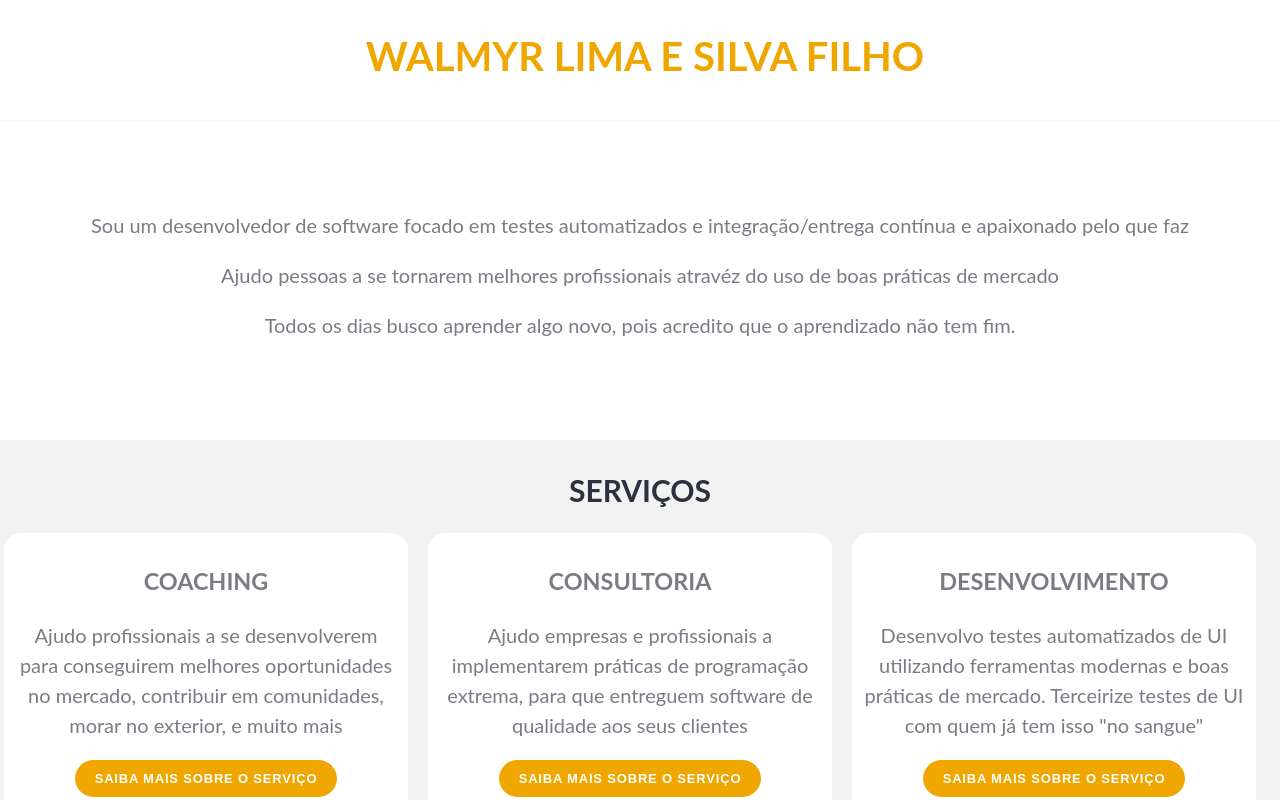
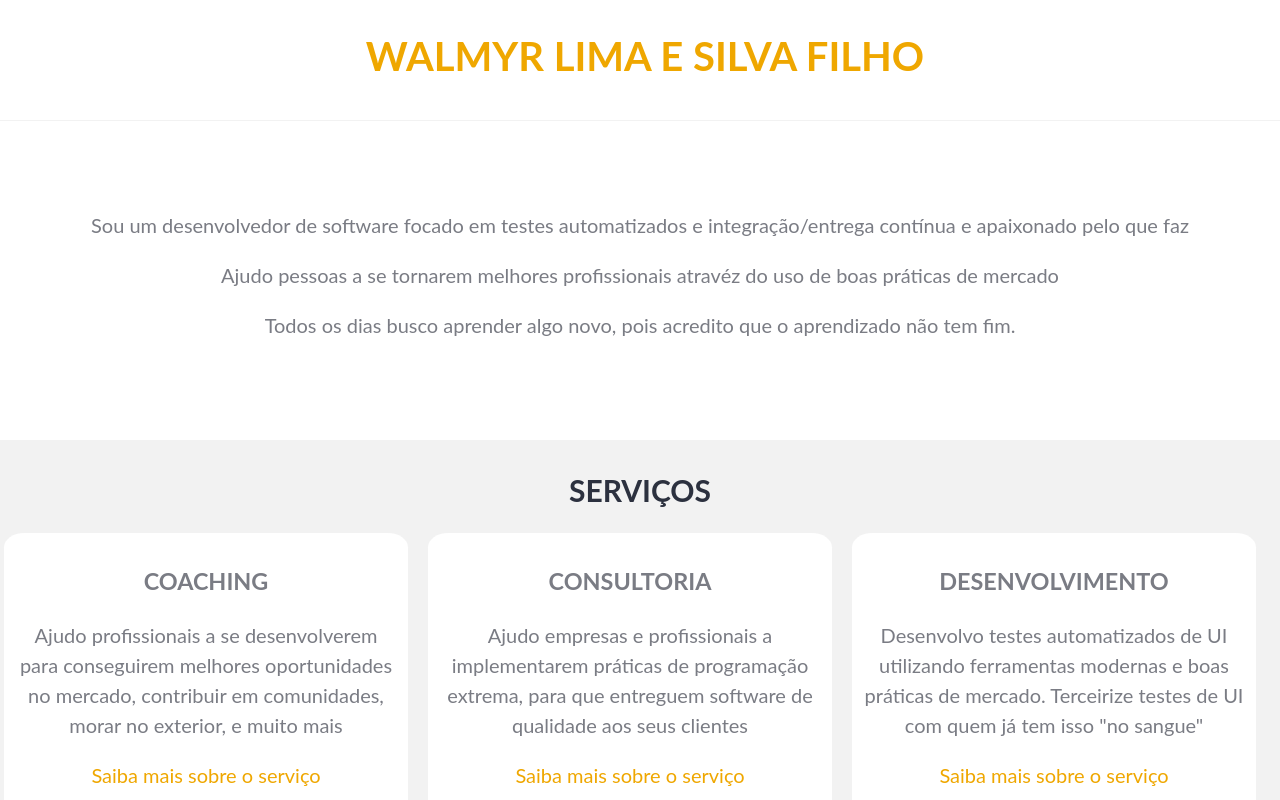
Before and after one commit to wlsf82/-walmyr-filho-react, a React (Create React App) app: page / in a window 1280 px wide. Shown: the top 800 px of the page. Built offline with nearby package versions, Linux system fonts and the light colour scheme.

Commit message:
change button component to be an anchor and to accept other props

```diff
--- a/src/components/Button/index.js
+++ b/src/components/Button/index.js
@@ -2,12 +2,17 @@ import React, { PureComponent } from "react";
 
 class Button extends PureComponent {
     render() {
-        const { children } = this.props;
+        const { href, target = "_self", children } = this.props;
 
         return (
-            <button>
-                { children }
-            </button>
+            <a
+                className="button"
+                href={href}
+                target={target}
+                rel="noopener noreferrer"
+            >
+                    { children }
+            </a>
         );
     }
 }
```
